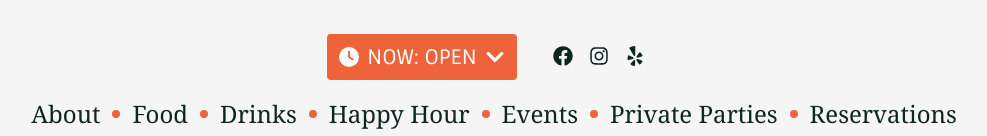
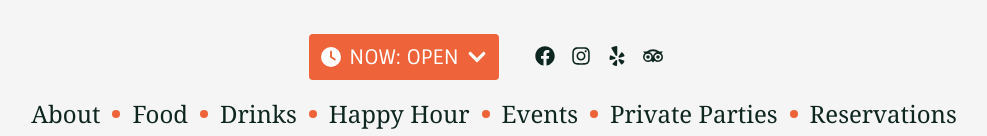
Before and after one commit to Curious-Bean-LLC/unclebucksonthird, a React (Vite) app: page / in a window 1280 px wide. Shown: the part 191-327 px from the top of the page, without its empty margins (146-1133 px from the left). Built offline with nearby package versions, Linux system fonts and the light colour scheme.

Commit message:
add trip advisor social link

```diff
--- a/src/PageContainer.tsx
+++ b/src/PageContainer.tsx
@@ -8,6 +8,7 @@ import {
   FaInstagram,
   FaPhone,
   FaSearchLocation,
+  FaTripadvisor,
   FaYelp,
 } from 'react-icons/fa'
 import { FaCircle, FaClock } from 'react-icons/fa6'
@@ -23,6 +24,7 @@ import ContactForm from './components/ContactForm'
 const FACEBOOK = 'https://www.facebook.com/unclebucksonthird'
 const INSTAGRAM = 'https://www.instagram.com/unclebucksonthird'
 const YELP = 'https://www.yelp.com/biz/uncle-bucks-milwaukee'
+const TRIPADVISOR = 'https://www.tripadvisor.com/Restaurant_Review-g60097-d19140560-Reviews-Uncle_Bucks_on_Third-Milwaukee_Wisconsin.html'
 
 export default function PageContainer() {
   const navigate = useNavigate()
@@ -113,6 +115,9 @@ export default function PageContainer() {
               </a>
               <a href={YELP} target='_blank' rel='noopener noreferrer'>
                 <FaYelp />
+              </a>
+              <a href={TRIPADVISOR} target='_blank' rel='noopener noreferrer'>
+                <FaTripadvisor />
               </a>
             </div>
           </div>
```
